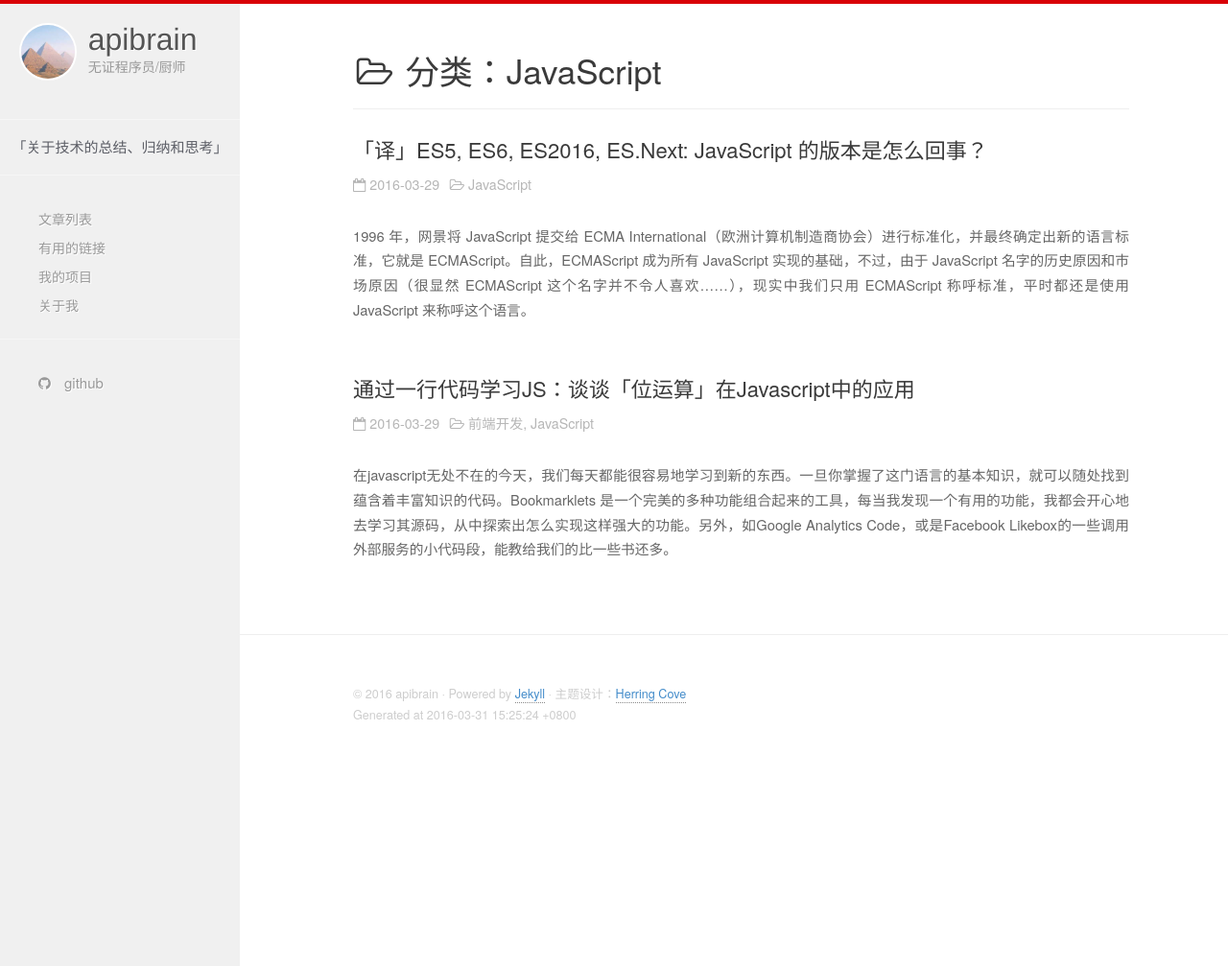
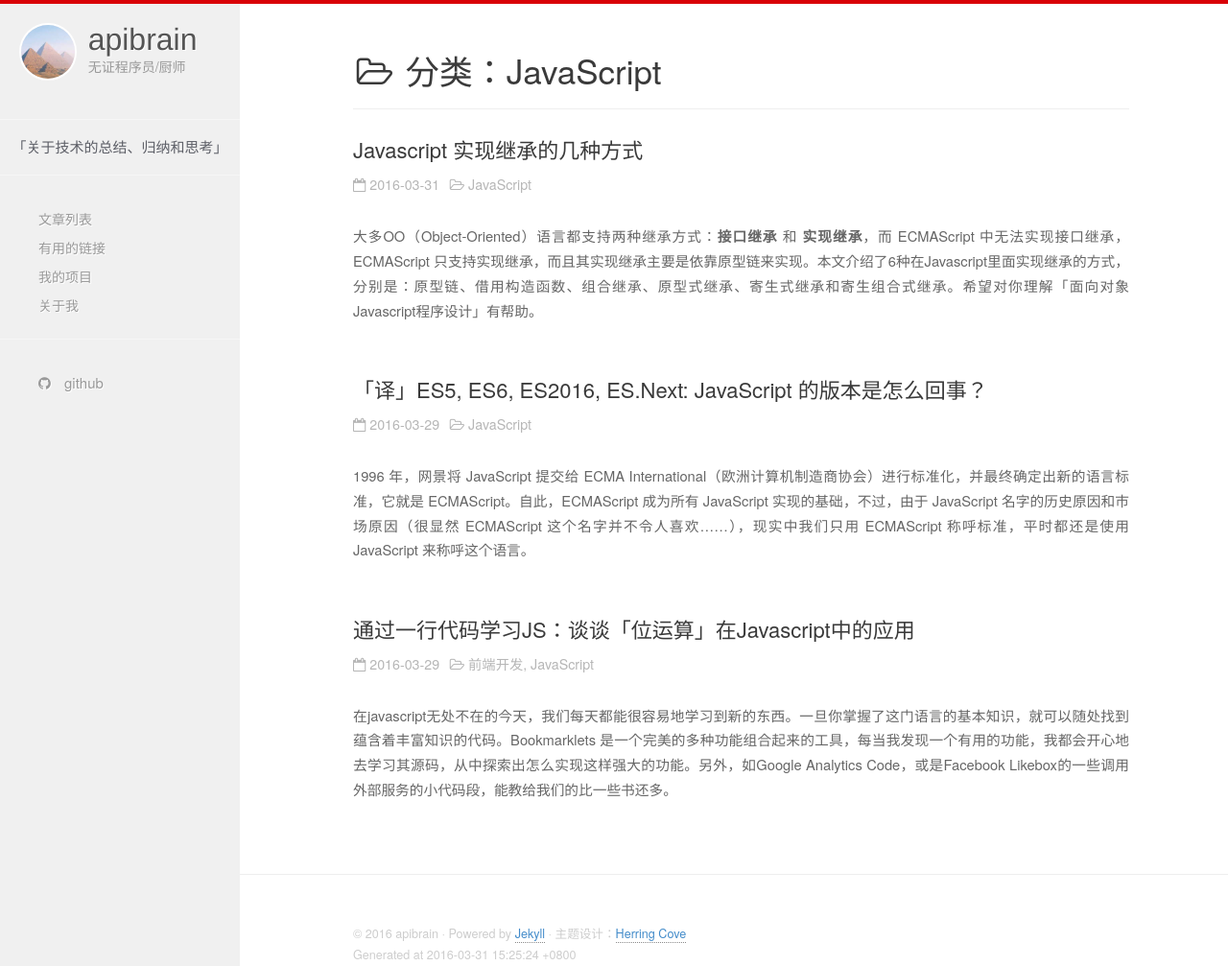
Before and after one commit to apibrain/apibrain.github.io, a Jekyll site: the page built from category/javascript.md, in a window 1280 px wide and 1007 px high. Shown: the whole window at 96% size. Built offline with Jekyll 4.4.1, drawn with Linux system fonts in a browser that asks for light colours; some of the changed lines change nothing that is shown.

Commit message:
添加了一篇新文章

````diff
--- a/_data/tags.yml
+++ b/_data/tags.yml
@@ -9,3 +9,9 @@
 
 - slug: js-standardize
   name: js标准化
+
+- slug: object-oriented
+  name: 面向对象
+
+- slug: extend
+  name: 继承
--- /dev/null
+++ b/_posts/2016-03-31-javascript-apply-object-oriented-extends.md
@@ -0,0 +1,211 @@
+---
+layout: post
+title: Javascript 实现继承的几种方式
+category: [JavaScript]
+tags: [面向对象, 继承]
+description: >
+    本文详细讲解了在Javascript中如何实现面向对象程序开发中的「继承」机制。包括使用原型链、构造函数、组合、寄生等实现继承的方式。
+excerpt: >
+    大多OO（Object-Oriented）语言都支持两种继承方式：<strong>接口继承</strong> 和 <strong>实现继承</strong>，而 ECMAScript 中无法实现接口继承，ECMAScript 只支持实现继承，而且其实现继承主要是依靠原型链来实现。本文介绍了6种在Javascript里面实现继承的方式，分别是：原型链、借用构造函数、组合继承、原型式继承、寄生式继承和寄生组合式继承。希望对你理解「面向对象Javascript程序设计」有帮助。
+---
+
+> 前言：大多OO语言都支持两种继承方式：**接口继承** 和 **实现继承**，而ECMAScript中无法实现接口继承，ECMAScript只支持实现继承，而且其实现继承主要是依靠原型链来实现。
+
+## 1. 原型链
+
+**基本思想**：利用原型让一个引用类型继承另外一个引用类型的属性和方法。
+
+构造函数，原型，实例之间的关系：每个构造函数都有一个原型对象，原型对象包含一个指向构造函数的指针，而实例都包含一个指向原型对象的内部指针。
+
+原型链实现继承例子：
+
+```javascript
+function SuperType() {
+    this.property = true;
+}
+SuperType.prototype.getSuperValue = function() {
+    return this.property;
+}
+function subType() {
+    this.property = false;
+}
+//继承了SuperType
+SubType.prototype = new SuperType();
+SubType.prototype.getSubValue = function () {
+    return this.property;
+}
+
+var instance = new SubType();
+console.log(instance.getSuperValue());//true
+```
+
+## 2. 借用构造函数
+
+**基本思想**：在子类型构造函数的内部调用超类构造函数，通过使用 `call() `和 `apply() `方法可以在新创建的对象上执行构造函数。
+
+例子：
+
+```javascript
+function SuperType() {
+    this.colors = ["red", "blue", "green"];
+}
+function SubType() {
+    SuperType.call(this);//继承了SuperType
+}
+var instance1 = new SubType();
+instance1.colors.push("black");
+console.log(instance1.colors);//"red","blue","green","black"
+
+var instance2 = new SubType();
+console.log(instance2.colors);//"red","blue","green"
+```
+
+## 3. 组合继承
+
+**基本思想**：将原型链和借用构造函数的技术组合在一块，从而发挥两者之长的一种继承模式。
+
+例子：
+
+```javascript
+function SuperType(name) {
+    this.name = name;
+    this.colors = ["red", "blue", "green"];
+}
+SuperType.prototype.sayName = function() {
+    console.log(this.name);
+}
+function SubType(name, age) {
+    SuperType.call(this,name);//继承属性
+    this.age = age;
+}
+//继承方法
+SubType.prototype = new SuperType();
+Subtype.prototype.constructor = Subtype;
+Subtype.prototype.sayAge = function() {
+    console.log(this.age);
+}
+
+var instance1 = new SubType("EvanChen",18);
+instance1.colors.push("black");
+consol.log(instance1.colors);//"red","blue","green","black"
+instance1.sayName();//"EvanChen"
+instance1.sayAge();//18
+
+var instance2 = new SubType("EvanChen666",20);
+console.log(instance2.colors);//"red","blue","green"
+instance2.sayName();//"EvanChen666"
+instance2.sayAge();//20
+```
+
+## 4. 原型式继承
+
+**基本思想**：借助原型可以基于已有的对象创建新对象，同时还不必须因此创建自定义的类型。
+
+原型式继承的思想可用以下函数来说明：
+
+```javascript
+function Object(o) {
+    function F(){}
+    F.prototype = o;
+    return new F();
+}
+```
+
+例子：
+
+```javascript
+var person = {
+    name:"EvanChen",
+    friends:["Shelby", "Court", "Van"];
+};
+
+var anotherPerson = Object(person);
+anotherPerson.name = "Greg";
+anotherPerson.friends.push("Rob");
+
+var yetAnotherPerson = Object(person);
+yetAnotherPerson.name = "Linda";
+yetAnotherPerson.friends.push("Barbie");
+
+console.log(person.friends); //"Shelby","Court","Van","Rob","Barbie"
+```
+
+ECMAScript5通过新增 `Object.create()` 方法规范化了原型式继承，这个方法接收两个参数：一个用作新对象原型的对象和一个作为新对象定义额外属性的对象。
+
+```javascript
+var person = {
+    name:"EvanChen",
+    friends:["Shelby", "Court", "Van"];
+};
+
+var anotherPerson = Object.create(person);
+anotherPerson.name = "Greg";
+anotherPerson.friends.push("Rob");
+
+var yetAnotherPerson = Object.create(person);
+yetAnotherPerson.name = "Linda";
+yetAnotherPerson.friends.push("Barbie");
+
+console.log(person.friends); //"Shelby","Court","Van","Rob","Barbie"
+```
+
+## 5. 寄生式继承
+
+**基本思想**：创建一个仅用于封装继承过程的函数，该函数在内部以某种方式来增强对象，最后再像真正是它做了所有工作一样返回对象。
+
+例子：
+
+```javascript
+function createAnother(original) {
+    var clone = object(original);
+    clone.sayHi = function () {
+        alert("hi");
+    };
+    return clone;
+}
+
+var person = {
+    name:"EvanChen",
+    friends:["Shelby", "Court", "Van"];
+};
+var anotherPerson = createAnother(person);
+anotherPerson.sayHi();///"hi"
+```
+
+## 6. 寄生组合式继承
+
+**基本思想**：通过借用函数来继承属性，通过原型链的混成形式来继承方法
+其基本模型如下所示：
+
+```javascript
+function inheritProperty(subType, superType) {
+    var prototype = object(superType.prototype);//创建对象
+    prototype.constructor = subType;//增强对象
+    subType.prototype = prototype;//指定对象
+}
+```
+
+例子：
+
+```javascript
+function SuperType(name){
+    this.name = name;
+    this.colors = ["red", "blue", "green"];
+}
+SuperType.prototype.sayName = function (){
+    alert(this.name);
+};
+
+function SubType(name,age){
+    SuperType.call(this,name);
+    this.age = age;
+}
+inheritProperty(SubType,SuperType);
+SubType.prototype.sayAge = function() {
+    alert(this.age);
+}
+```
+
+感谢阅读，希望对你有帮助！
+
+> 本文来自 segmentfault，由 Evan_Chen 发布，我对代码部分的格式做了微调，以更符合阅读体验。<br>原文链接：[https://segmentfault.com/a/1190000004730936](https://segmentfault.com/a/1190000004730936)
````
